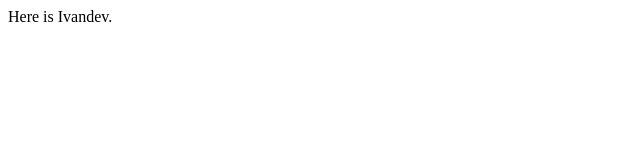
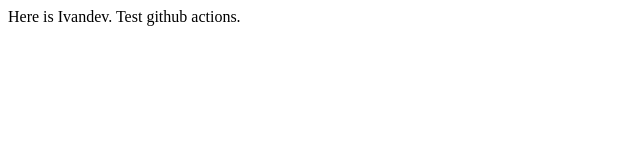
Before and after one commit to Vagantem/Ivandev, a plain HTML site: page index.html in a window 1280 px wide. Shown: the whole page, without its empty margins (0-640 px from the left). Drawn offline with Linux system fonts and the light colour scheme.

Commit message:
testing github actions

```diff
--- a/index.html
+++ b/index.html
@@ -5,6 +5,6 @@
     <title>Ivandev | Frontend developer</title>
 </head>
 <body>
-Here is Ivandev.
+Here is Ivandev. Test github actions.
 </body>
 </html>
```
